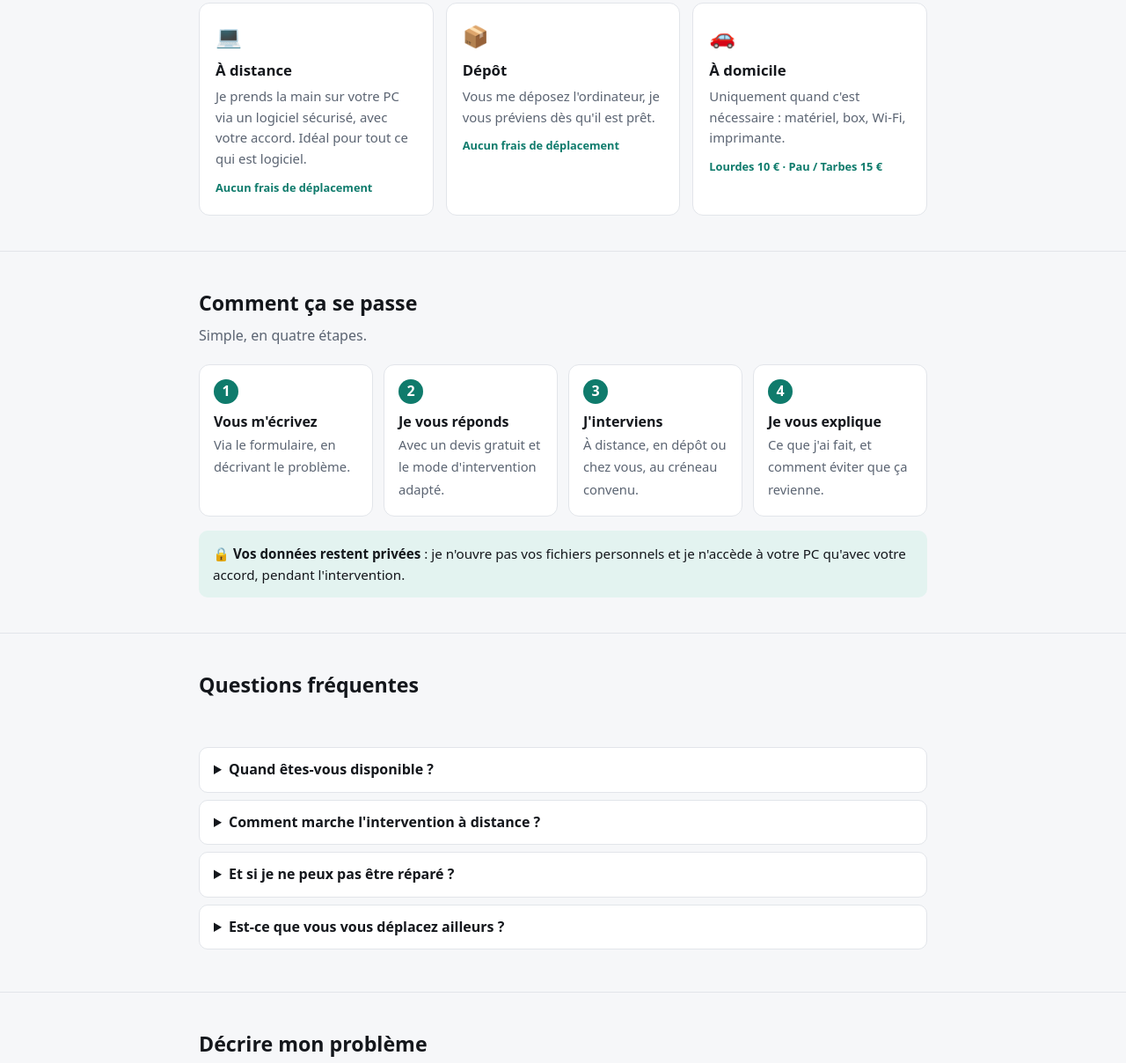
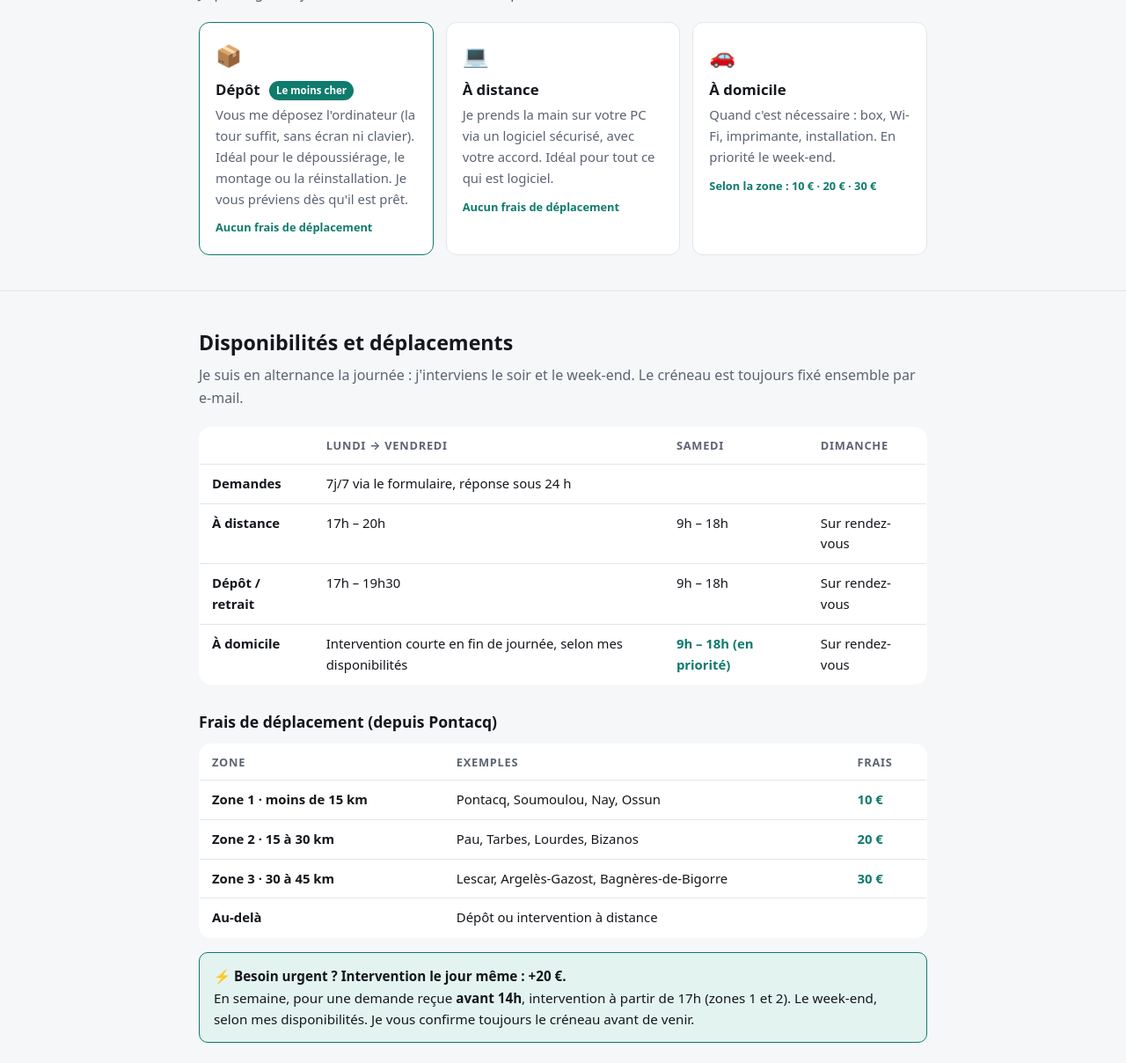
Before and after one commit to samsam64530-ui/samsam64530-ui.github.io, a plain HTML site: page depannage.html in a window 1280 px wide. Shown: the part 1363-2571 px from the top of the page at 88% size. Drawn offline with Linux system fonts and the light colour scheme.

Commit message:
Add files via upload

```diff
--- a/depannage.html
+++ b/depannage.html
@@ -124,6 +124,17 @@ footer{padding:24px 0;color:var(--muted);font-size:.85rem;border-top:1px solid v
 .reveal{opacity:0;transform:translateY(16px);transition:opacity .6s,transform .6s}
 .reveal.in{opacity:1;transform:none}
 @media (prefers-reduced-motion: reduce){*{transition:none!important;animation:none!important}.reveal{opacity:1;transform:none}}
+/* Disponibilités et zones */
+.dispo{width:100%;border-collapse:collapse;background:var(--surface);border:1px solid var(--border);border-radius:14px;overflow:hidden;font-size:.93rem}
+.dispo th,.dispo td{padding:10px 14px;text-align:left;border-top:1px solid var(--border);vertical-align:top}
+.dispo thead th{border-top:none;font-size:.8rem;text-transform:uppercase;letter-spacing:.06em;color:var(--muted)}
+.dispo td:first-child{font-weight:600}
+.dispo .hl{color:var(--accent);font-weight:700}
+.tblwrap{overflow-x:auto;border-radius:14px}
+.sub-h{font-size:1.1rem;margin:28px 0 10px}
+.express{margin-top:16px;padding:14px 16px;border-radius:10px;border:1px solid var(--accent);background:var(--accent-soft);font-size:.95rem}
+.card.best{border-color:var(--accent)}
+.card .best-tag{display:inline-block;font-size:.72rem;font-weight:700;background:var(--accent);color:var(--on-accent);padding:2px 8px;border-radius:999px;margin-left:6px;vertical-align:middle}
 /* Bandeau ouverture prochaine (à retirer à l'ouverture) */
 .opening{background:var(--accent-soft);border:1px solid var(--accent);color:var(--text);border-radius:12px;padding:12px 16px;margin:0 0 22px;font-size:.95rem;line-height:1.5}
 .opening strong{color:var(--accent)}
@@ -172,7 +183,7 @@ footer{padding:24px 0;color:var(--muted);font-size:.85rem;border-top:1px solid v
       <div class="row"><div><strong>Montage de PC</strong><small>Avec les pièces que vous avez choisies</small></div><div class="price">60 €</div></div>
       <div class="row"><div><strong>Autre demande</strong><small>Imprimante, Wi-Fi, logiciel, conseil…</small></div><div class="price">30 €/h<em>sur devis</em></div></div>
     </div>
-    <p class="fineprint">Tarifs indicatifs « à partir de ». Le prix exact est confirmé par devis avant l'intervention. Pièces éventuelles non incluses.</p>
+    <p class="fineprint">Tarifs indicatifs « à partir de ». Le prix exact est confirmé par devis avant l'intervention. Pièces éventuelles non incluses. À domicile, ajoutez les <a href="#dispos">frais de déplacement selon la zone</a>.</p>
   </div>
 </section>
 
@@ -181,10 +192,40 @@ footer{padding:24px 0;color:var(--muted);font-size:.85rem;border-top:1px solid v
     <h2>Comment j'interviens</h2>
     <p class="lead">Je privilégie toujours la solution la moins chère pour vous.</p>
     <div class="grid">
+      <div class="card best"><div class="ico">📦</div><h3>Dépôt <span class="best-tag">Le moins cher</span></h3><p>Vous me déposez l'ordinateur (la tour suffit, sans écran ni clavier). Idéal pour le dépoussiérage, le montage ou la réinstallation. Je vous préviens dès qu'il est prêt.</p><span class="tagfee">Aucun frais de déplacement</span></div>
       <div class="card"><div class="ico">💻</div><h3>À distance</h3><p>Je prends la main sur votre PC via un logiciel sécurisé, avec votre accord. Idéal pour tout ce qui est logiciel.</p><span class="tagfee">Aucun frais de déplacement</span></div>
-      <div class="card"><div class="ico">📦</div><h3>Dépôt</h3><p>Vous me déposez l'ordinateur, je vous préviens dès qu'il est prêt.</p><span class="tagfee">Aucun frais de déplacement</span></div>
-      <div class="card"><div class="ico">🚗</div><h3>À domicile</h3><p>Uniquement quand c'est nécessaire : matériel, box, Wi-Fi, imprimante.</p><span class="tagfee">Lourdes 10 € · Pau / Tarbes 15 €</span></div>
+      <div class="card"><div class="ico">🚗</div><h3>À domicile</h3><p>Quand c'est nécessaire : box, Wi-Fi, imprimante, installation. En priorité le week-end.</p><span class="tagfee">Selon la zone : 10 € · 20 € · 30 €</span></div>
     </div>
+  </div>
+</section>
+
+<section id="dispos">
+  <div class="wrap">
+    <h2>Disponibilités et déplacements</h2>
+    <p class="lead">Je suis en alternance la journée : j'interviens le soir et le week-end. Le créneau est toujours fixé ensemble par e-mail.</p>
+    <div class="tblwrap"><table class="dispo">
+      <thead><tr><th></th><th>Lundi → vendredi</th><th>Samedi</th><th>Dimanche</th></tr></thead>
+      <tbody>
+        <tr><td>Demandes</td><td colspan="3">7j/7 via le formulaire, réponse sous 24 h</td></tr>
+        <tr><td>À distance</td><td>17h – 20h</td><td>9h – 18h</td><td>Sur rendez-vous</td></tr>
+        <tr><td>Dépôt / retrait</td><td>17h – 19h30</td><td>9h – 18h</td><td>Sur rendez-vous</td></tr>
+        <tr><td>À domicile</td><td>Intervention courte en fin de journée, selon mes disponibilités</td><td class="hl">9h – 18h (en priorité)</td><td>Sur rendez-vous</td></tr>
+      </tbody>
+    </table></div>
+
+    <h3 class="sub-h">Frais de déplacement (depuis Pontacq)</h3>
+    <div class="tblwrap"><table class="dispo">
+      <thead><tr><th>Zone</th><th>Exemples</th><th>Frais</th></tr></thead>
+      <tbody>
+        <tr><td>Zone 1 · moins de 15 km</td><td>Pontacq, Soumoulou, Nay, Ossun</td><td class="hl">10 €</td></tr>
+        <tr><td>Zone 2 · 15 à 30 km</td><td>Pau, Tarbes, Lourdes, Bizanos</td><td class="hl">20 €</td></tr>
+        <tr><td>Zone 3 · 30 à 45 km</td><td>Lescar, Argelès-Gazost, Bagnères-de-Bigorre</td><td class="hl">30 €</td></tr>
+        <tr><td>Au-delà</td><td colspan="2">Dépôt ou intervention à distance</td></tr>
+      </tbody>
+    </table></div>
+
+    <div class="express">⚡ <strong>Besoin urgent ? Intervention le jour même : +20 €.</strong><br>
+      En semaine, pour une demande reçue <strong>avant 14h</strong>, intervention à partir de 17h (zones 1 et 2). Le week-end, selon mes disponibilités. Je vous confirme toujours le créneau avant de venir.</div>
   </div>
 </section>
 
@@ -206,10 +247,11 @@ footer{padding:24px 0;color:var(--muted);font-size:.85rem;border-top:1px solid v
   <div class="wrap">
     <h2>Questions fréquentes</h2>
     <p class="lead">&nbsp;</p>
-    <details><summary>Quand êtes-vous disponible ?</summary><p>Principalement le soir en semaine et le week-end, car je suis en alternance la journée. On convient ensemble d'un créneau qui vous arrange, selon mes disponibilités.</p></details>
+    <details><summary>Quand êtes-vous disponible ?</summary><p>Le soir en semaine (à distance ou en dépôt) et le week-end, car je suis en alternance la journée. Les interventions à domicile ont lieu en priorité le samedi. <a href="#dispos">Voir mes disponibilités</a>.</p></details>
     <details><summary>Comment marche l'intervention à distance ?</summary><p>Vous téléchargez le logiciel gratuit AnyDesk, vous me donnez le numéro affiché, et je travaille pendant que vous regardez. Vous pouvez couper la connexion à tout moment. <a href="aide-distance.html">Voir le guide pas à pas</a>.</p></details>
     <details><summary>Et si je ne peux pas être réparé ?</summary><p>Si le diagnostic montre que la réparation ne vaut pas le coup, je vous le dis honnêtement et je ne facture rien d'autre que ce qui a été convenu.</p></details>
-    <details><summary>Est-ce que vous vous déplacez ailleurs ?</summary><p>Autour de Pau, Tarbes et Lourdes. Pour les autres communes, demandez : c'est souvent possible, ou faisable à distance.</p></details>
+    <details><summary>Et si c'est urgent ?</summary><p>Je propose une intervention le jour même pour 20 € de plus : en semaine si votre demande arrive avant 14h (intervention à partir de 17h, à Pau, Tarbes, Lourdes et environs), le week-end selon mes disponibilités. Choisissez « Jour même » dans le formulaire.</p></details>
+    <details><summary>Est-ce que vous vous déplacez ailleurs ?</summary><p>Jusqu'à environ 45 km de Pontacq (Pau, Tarbes, Lourdes et alentours), avec des frais selon la zone. Au-delà, je vous propose le dépôt ou une intervention à distance.</p></details>
   </div>
 </section>
 
@@ -239,6 +281,11 @@ footer{padding:24px 0;color:var(--muted);font-size:.85rem;border-top:1px solid v
             <option>Dépoussiérage / surchauffe</option><option>Montage de PC</option><option>Wi-Fi / imprimante</option><option>Autre</option>
           </select></label>
       </div>
+      <label>Délai souhaité
+        <select name="⏱️ Délai souhaité" id="delai">
+          <option>Pas pressé</option><option>Dans la semaine</option><option>Ce week-end</option>
+          <option value="Jour même (express +20 €)">Jour même – express (+20 €)</option>
+        </select></label>
       <label>Décrivez votre problème<textarea name="📝 Description du problème" placeholder="Que se passe-t-il ? Depuis quand ? Quel ordinateur (marque, Windows…) ?" required minlength="15" maxlength="2000"></textarea></label>
       <p style="margin:0;color:var(--muted);font-size:.85rem">🔒 Vos informations servent uniquement à répondre à votre demande et ne sont jamais revendues. <a href="mentions-legales.html#rgpd">En savoir plus</a></p>
       <div><button class="btn primary" type="submit">Envoyer ma demande</button></div>
@@ -367,6 +414,7 @@ footer{padding:24px 0;color:var(--muted);font-size:.85rem;border-top:1px solid v
     const commune = document.getElementById('commune').value.trim();
     const type = document.getElementById('type').value;
     document.getElementById('subject').value =
+      (document.getElementById('delai').value.startsWith('Jour même') ? '⚡ URGENT – ' : '') +
       'Nouvelle demande de dépannage – ' + (commune || 'commune non précisée') + ' · ' + type;
   });
   const root = document.documentElement, btn = document.getElementById('themeBtn');
```
